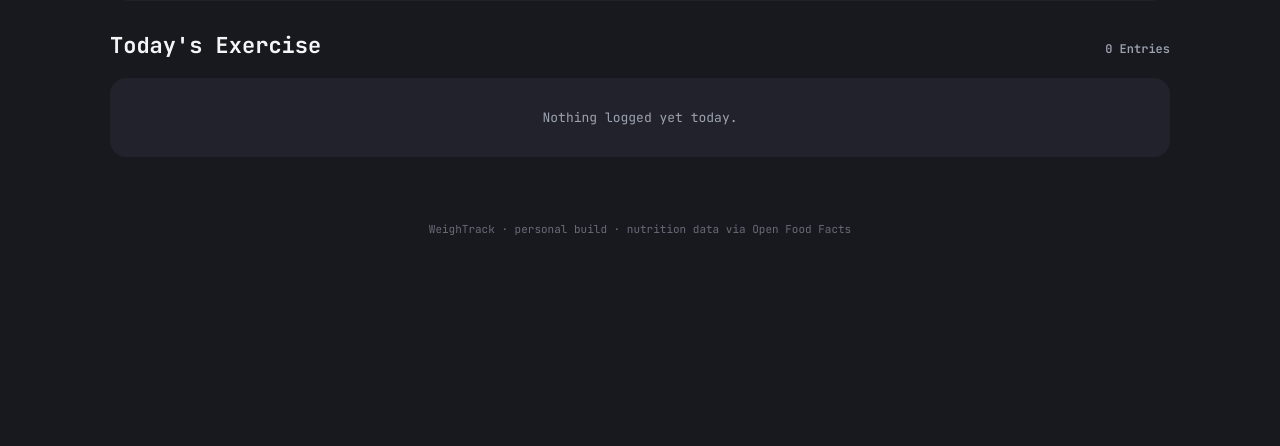
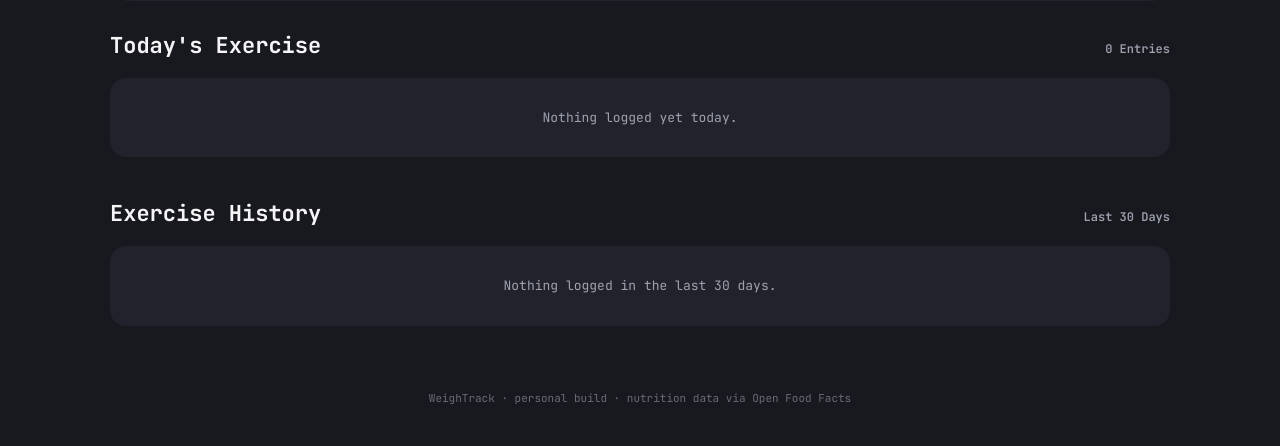
Before and after one commit to Silken8888/weighttrack, a Flask app: page /dashboard in a window 1280 px wide. Shown: the part 868-1314 px from the top of the page. Before the commit the page ends 1103 px from the top, so only its background shows below. Run offline with Flask 3, Linux system fonts and the light colour scheme; data comes from the database, SQL or seed files in the repository; data that the repository does not hold is empty; some libraries are stand-ins or nearby versions.

Commit message:
Add files via upload

```diff
--- a/app.py
+++ b/app.py
@@ -2042,6 +2042,38 @@ def register_routes(app):
         bmi = _calculate_bmi(latest_weight, profile.height_in)
         bmi_color = _bmi_color(bmi)
 
+        # Exercise history, grouped by day -- "Today's Exercise" only ever
+        # showed today, so a past-dated entry (e.g. "yesterday I walked a
+        # mile") was invisible anywhere in the UI even though it existed
+        # in the database. This surfaces the last 30 days, letting past
+        # entries actually be seen (and cleaned up if something got
+        # logged more than once).
+        history_start = datetime.combine(today - timedelta(days=30), datetime.min.time())
+        recent_exercise = db.session.execute(
+            db.select(ExerciseEntry)
+            .filter(ExerciseEntry.logged_at >= history_start)
+            .order_by(ExerciseEntry.logged_at.desc())
+        ).scalars().all()
+
+        exercise_by_day = {}
+        day_order = []
+        for e in recent_exercise:
+            day = e.logged_at.date()
+            if day not in exercise_by_day:
+                exercise_by_day[day] = []
+                day_order.append(day)
+            exercise_by_day[day].append(e)
+
+        exercise_history = [
+            {
+                "date": day,
+                "label": "Today" if day == today else day.strftime("%a, %b %-d"),
+                "entries": exercise_by_day[day],
+                "total": round(sum(e.calories_burned for e in exercise_by_day[day])),
+            }
+            for day in day_order
+        ]
+
         return render_template(
             "dashboard.html",
             active_nav="dashboard",
@@ -2053,6 +2085,7 @@ def register_routes(app):
             burned=burned,
             remaining=remaining,
             exercise_today=exercise_today,
+            exercise_history=exercise_history,
             bmi=bmi,
             bmi_color=bmi_color,
         )
--- a/static/css/style.css
+++ b/static/css/style.css
@@ -1239,6 +1239,29 @@ button { font-family: inherit; cursor: pointer; }
   gap: 8px;
 }
 
+.exercise-day-group {
+  margin-bottom: 20px;
+}
+
+.exercise-day-group__label {
+  font-family: var(--font-body);
+  font-weight: 700;
+  font-size: 12px;
+  color: var(--text-secondary);
+  margin: 0 0 8px;
+  display: flex;
+  justify-content: space-between;
+}
+
+.exercise-day-group__label span {
+  color: var(--text-faint);
+  font-weight: 600;
+}
+
+.exercise-day-group .weigh-in-list {
+  margin-bottom: 0;
+}
+
 .weigh-in-row {
   background: var(--surface);
   border-radius: var(--radius-md);
--- a/templates/dashboard.html
+++ b/templates/dashboard.html
@@ -115,4 +115,34 @@
     {% endif %}
   </section>
 
+  <section>
+    <div class="library-header">
+      <h2>Exercise History</h2>
+      <span class="library-count">Last 30 Days</span>
+    </div>
+    {% if exercise_history %}
+      {% for day in exercise_history %}
+        <div class="exercise-day-group">
+          <p class="exercise-day-group__label">{{ day.label }} <span>{{ day.total }} Cal Total</span></p>
+          <ul class="weigh-in-list">
+            {% for e in day.entries %}
+              <li class="weigh-in-row">
+                <div>
+                  <p class="weigh-in-row__weight">{{ e.activity }}</p>
+                  <p class="weigh-in-row__date">{{ e.logged_at.strftime('%-I:%M %p') }}</p>
+                </div>
+                <div class="weigh-in-row__right">
+                  <span class="timeline__cals">{{ e.calories_burned|round|int }} Cal</span>
+                  <button type="button" class="timeline__remove" data-delete-exercise-id="{{ e.id }}" aria-label="Remove entry">&times;</button>
+                </div>
+              </li>
+            {% endfor %}
+          </ul>
+        </div>
+      {% endfor %}
+    {% else %}
+      <div class="empty-state">Nothing logged in the last 30 days.</div>
+    {% endif %}
+  </section>
+
 {% endblock %}
```
Also changed, not shown: README.md.
